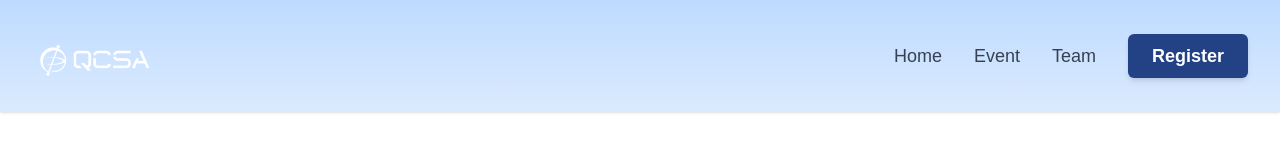
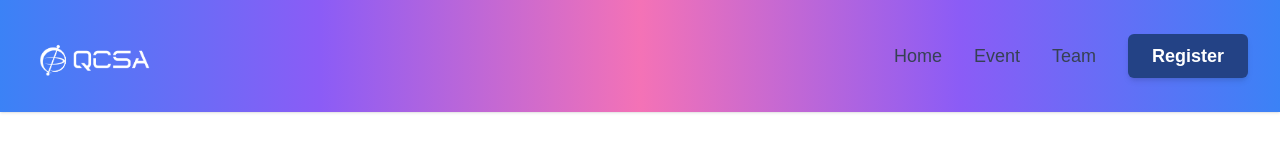
Before and after one commit to qcsa-at-ucla/Qiskit-fall-fest-UCLA, a Next.js app in the folder qiskit/: page / in a window 1280 px wide. Shown: the top 162 px of the page. Built offline with nearby package versions, Linux system fonts and the light colour scheme.

Commit message:
Fixed Color Banner for Header

```diff
--- a/qiskit/src/app/components/Header.tsx
+++ b/qiskit/src/app/components/Header.tsx
@@ -13,7 +13,9 @@ export default function MainWebsiteHeader() {
   };
 
   return (
-    <header className="bg-gradient-to-b from-blue-200 to-blue-100 py-4 px-4 sm:px-6 lg:px-8 shadow-sm">
+    <header className="py-4 px-4 sm:px-6 lg:px-8 shadow-sm" style={{
+      background: 'linear-gradient(to right, #3b82f6, #8b5cf6, #f472b6, #8b5cf6, #3b82f6)'
+    }}>
       <div className="max-w-7xl mx-auto">
         <div className="flex items-center justify-between">
 
```
